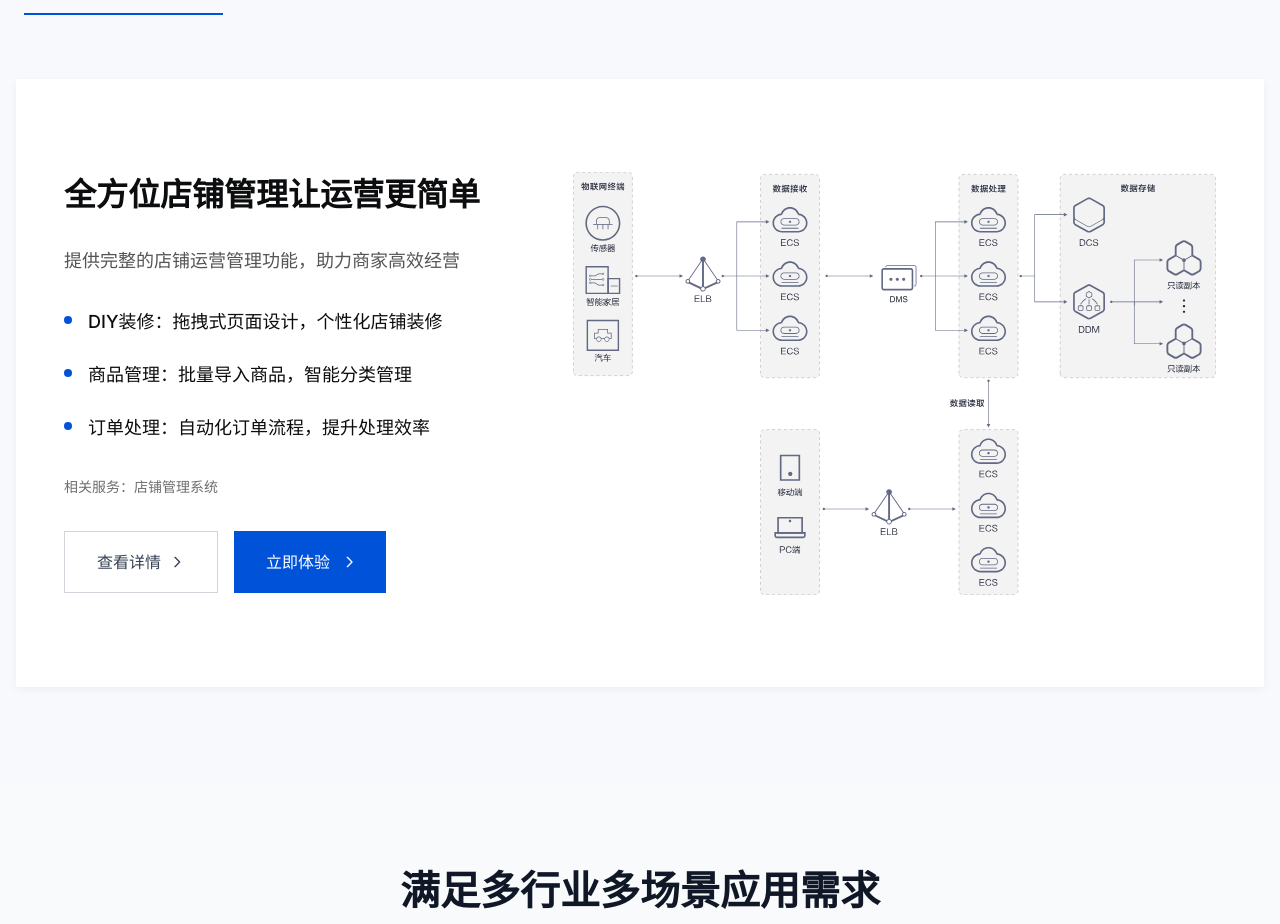
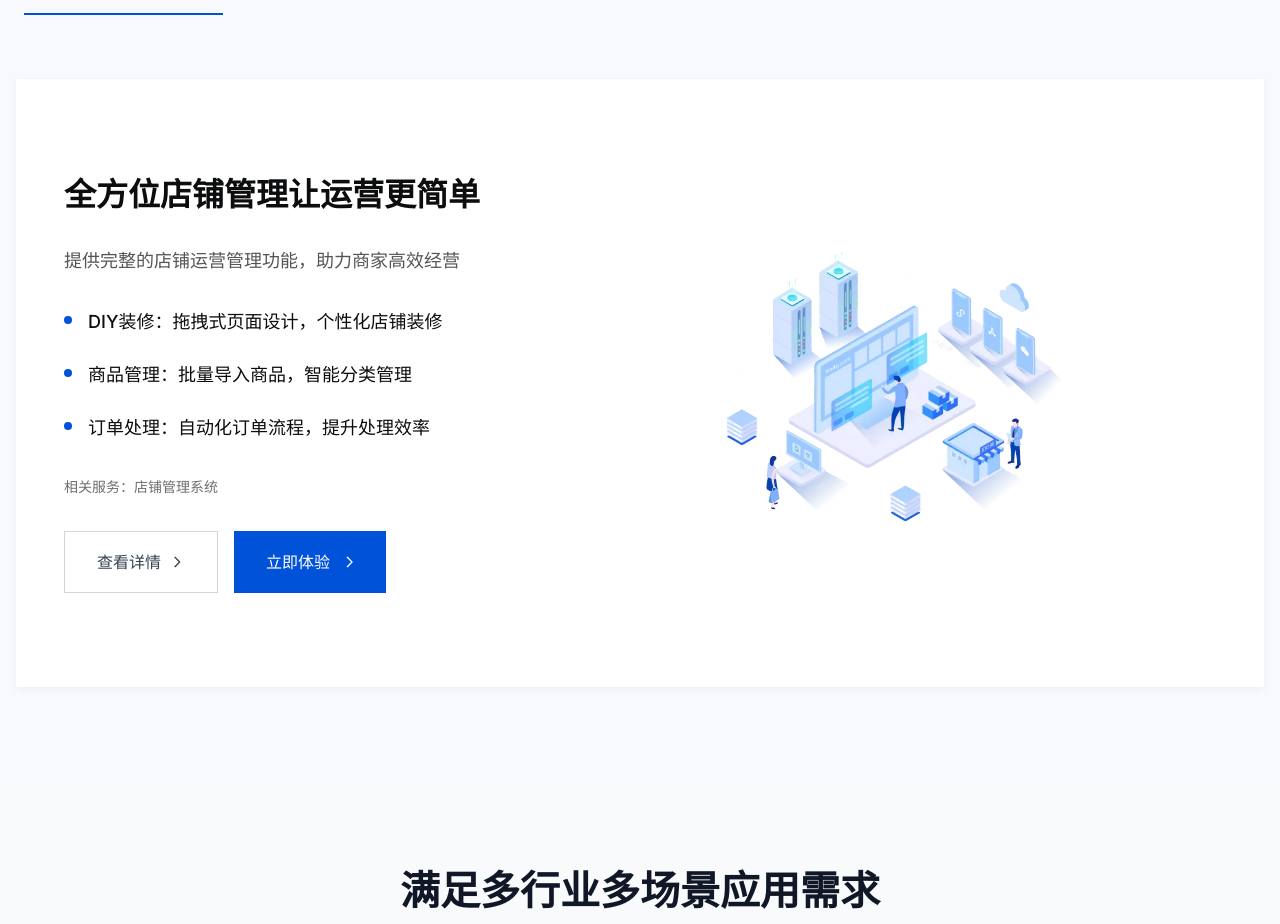
Before and after one commit to gzyxds/posnfc, a Next.js app: page /ecommerce in a window 1280 px wide. Shown: the part 4327-5251 px from the top of the page. Built offline with nearby package versions, Linux system fonts and the light colour scheme.

Commit message:
Update page.tsx

```diff
--- a/src/app/ecommerce/page.tsx
+++ b/src/app/ecommerce/page.tsx
@@ -54,7 +54,7 @@ const ecommerceFeatures = {
       { name: '订单处理', desc: '自动化订单流程，提升处理效率' }
     ],
     model: '店铺管理系统',
-    image: '/images/screenshots/Accordion.svg'
+    image: '/images/product/Carousel4.png'
   },
   marketing: {
     id: 'marketing',
@@ -68,7 +68,7 @@ const ecommerceFeatures = {
       { name: '优惠券', desc: '多种优惠策略，精准促销转化' }
     ],
     model: '营销推广引擎',
-    image: '/images/screenshots/internet.svg'
+    image: '/images/product/Carousel5.png'
   },
   member: {
     id: 'member',
@@ -82,7 +82,7 @@ const ecommerceFeatures = {
       { name: '积分体系', desc: '积分兑换奖励，促进用户复购' }
     ],
     model: '会员分销系统',
-    image: '/images/screenshots/Accordion1.svg'
+    image: '/images/product/Carousel6.png'
   },
   analytics: {
     id: 'analytics',
@@ -96,7 +96,7 @@ const ecommerceFeatures = {
       { name: '商品分析', desc: '商品销售趋势，优化库存结构' }
     ],
     model: '数据分析平台',
-    image: '/images/screenshots/Accordion2.svg'
+    image: '/images/product/Carousel4.png'
   },
   technology: {
     id: 'technology',
@@ -110,7 +110,7 @@ const ecommerceFeatures = {
       { name: 'API接口', desc: '开放API，支持第三方系统集成' }
     ],
     model: '技术架构体系',
-    image: '/images/screenshots/Accordion3.svg'
+    image: '/images/screenshots/contacts.png'
   },
   operation: {
     id: 'operation',
@@ -124,7 +124,7 @@ const ecommerceFeatures = {
       { name: '财务结算', desc: '自动财务核算，简化账务处理' }
     ],
     model: '运营工具套件',
-    image: '/images/screenshots/Accordion.svg'
+    image: '/images/product/label3.png'
   }
 }
 
```
